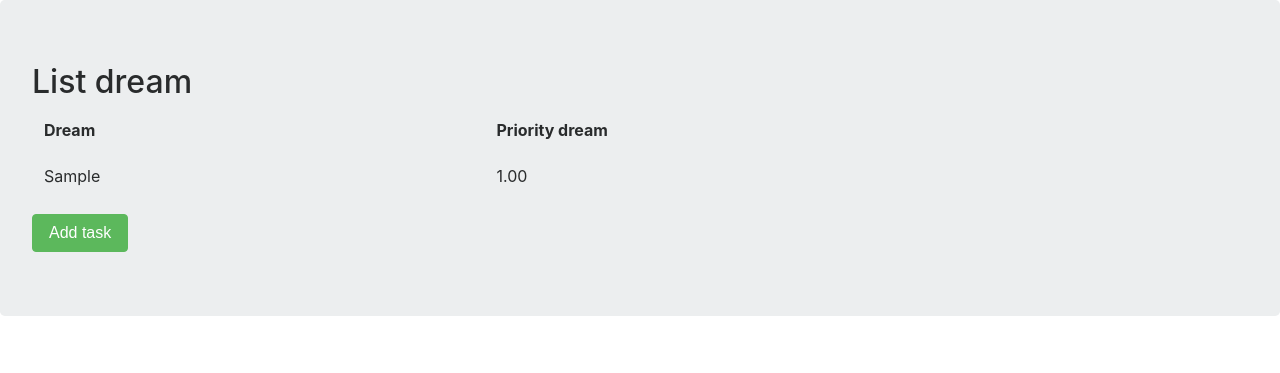
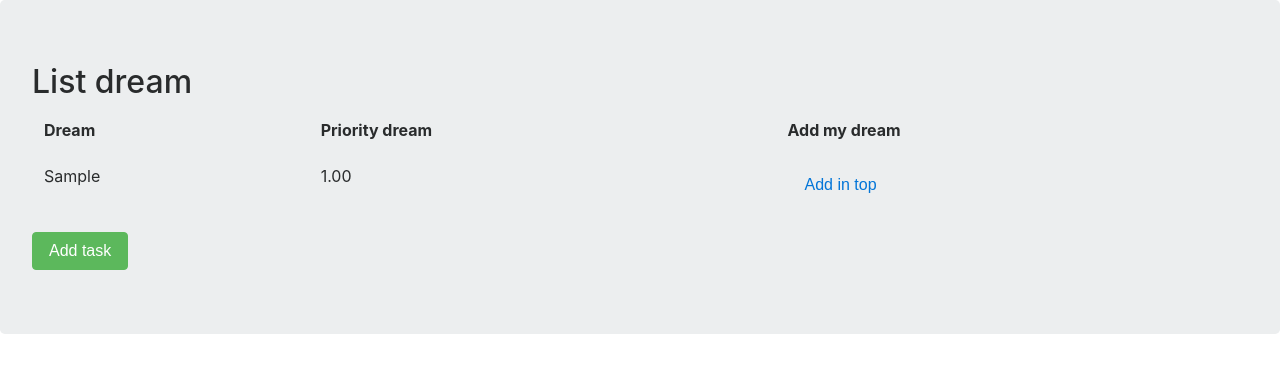
Before and after one commit to AdamovskiyAnatoliy/Timemanager, a Django app: page /dreams_list/ in a window 1280 px wide. Shown: the part 54-427 px from the top of the page. Run offline with Django 3.2, Linux system fonts and the light colour scheme; a user stored in the database is signed in; tables that the repository leaves empty hold one stand-in row (values such as "Sample post"); some libraries are stand-ins or nearby versions.

Commit message:
Add top dream templates

```diff
--- a/task/urls.py
+++ b/task/urls.py
@@ -18,6 +18,7 @@ urlpatterns = [
     url(r'^dreams_list/$', views.dreams_list, name='dreams_list'),
     url(r'^dreams_new/$', views.dreams_new, name='dreams_new'),
     url(r'^dream_detail/(?P<pk>[0-9]+)$', views.dream_detail, name='dream_detail'),
+    url(r'^top_dream/$', views.top_dream, name='top_dream'),
 
     url(r'^login/$', auth_views.login, {'template_name': 'login.html'}, name='login'),
     url(r'^logout/$', auth_views.logout, {'template_name': 'logged_out.html'}, name='logout'),
--- a/task/views.py
+++ b/task/views.py
@@ -3,7 +3,7 @@ from django.utils import timezone
 from django.contrib.auth import login, authenticate
 from django.contrib.auth.forms import UserCreationForm
 
-from .models import Note, Dream
+from .models import Note, Dream, TopDream
 from .forms import TaskForm, DreamForm
 
 
@@ -87,3 +87,8 @@ def dreams_list(request):
 def dream_detail(request, pk):
     dream = get_object_or_404(Dream, pk=pk)
     return render(request, 'dream/dream_detail.html', {'dream':dream})
+
+
+def top_dream(request):
+    top = Dream.objects.all()
+    return render(request, 'dream/top_dream.html', {'top' : top })
--- a/templates/dream/dreams_list.html
+++ b/templates/dream/dreams_list.html
@@ -11,6 +11,7 @@
         <tr>
           <th>Dream</th>
           <th>Priority dream</th>
+          <th>Add my dream</th>
         </tr>
       </thead>
       <tbody>
@@ -18,6 +19,7 @@
           <tr>
             <td >{{ dream.my_dream }}</td>
             <td>{{ dream.priority_dream }}</td>
+            <td><a href="/"><button type="button" class="btn btn-link">Add in top</button></a></td>
           </tr>
         {% endfor %}
       </tbody>
```
Also changed, not shown: templates/dream/top_dream.html (added, +7 -0 lines).
